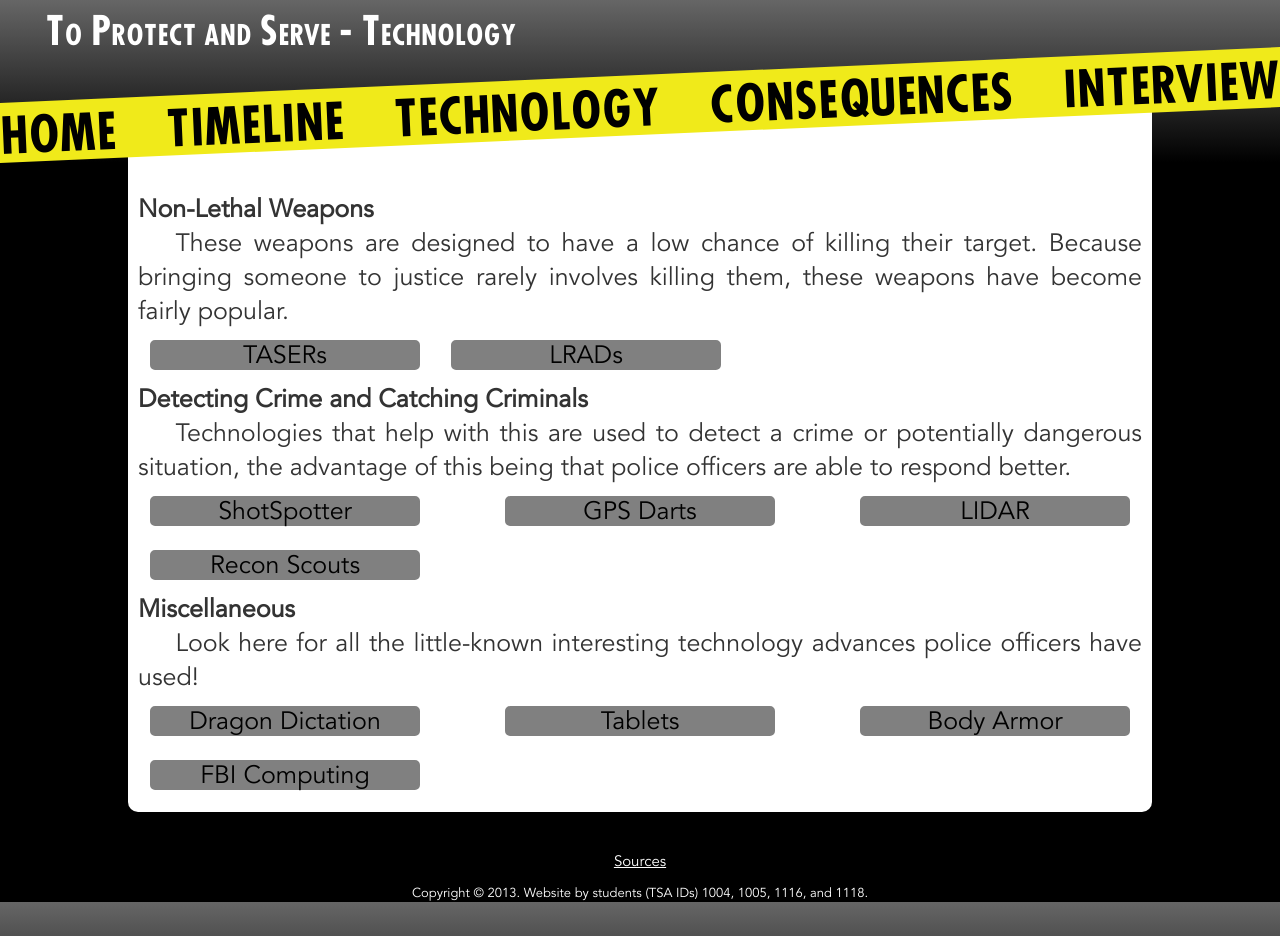
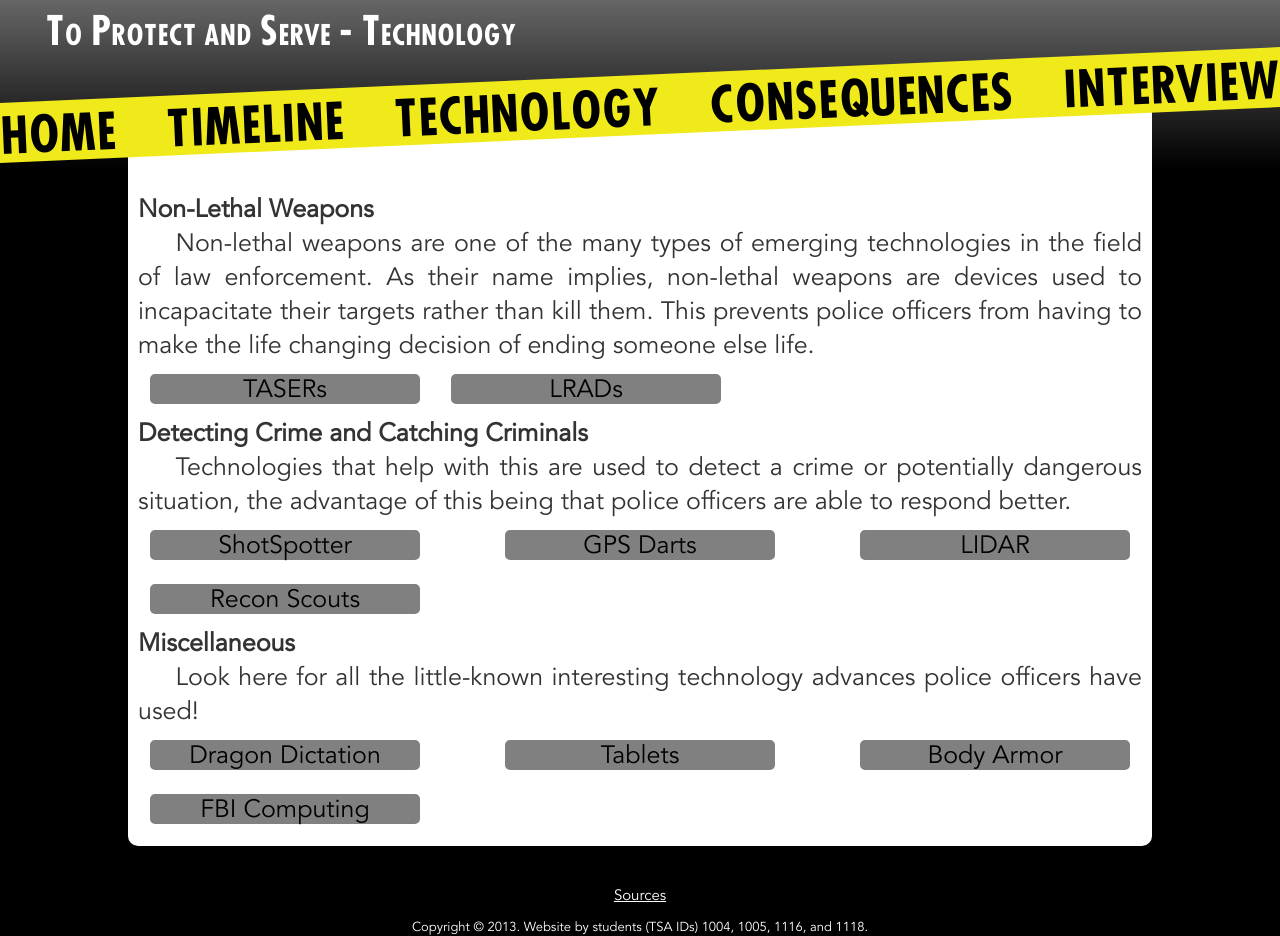
Before and after one commit to pbfy0/ToProtectAndServe, a Jekyll site: the page built from technology.html, in a window 1280 px wide. Built offline with Jekyll 4.4.1, drawn with Linux system fonts in a browser that asks for light colours.

Commit message:
Update technology.html

```diff
--- a/technology.html
+++ b/technology.html
@@ -11,7 +11,7 @@ script: technology.js
   </h2>
   <div>
     <p>
-      These weapons are designed to have a low chance of killing their target. Because bringing someone to justice rarely involves killing them, these weapons have become fairly popular.
+      Non-lethal weapons are one of the many types of emerging technologies in the field of law enforcement. As their name implies, non-lethal weapons are devices used to incapacitate their targets rather than kill them. This prevents police officers from having to make the life changing decision of ending someone else life.
     </p>
     <div class="pop boxes">
       <a href="#">TASERs</a>
```
